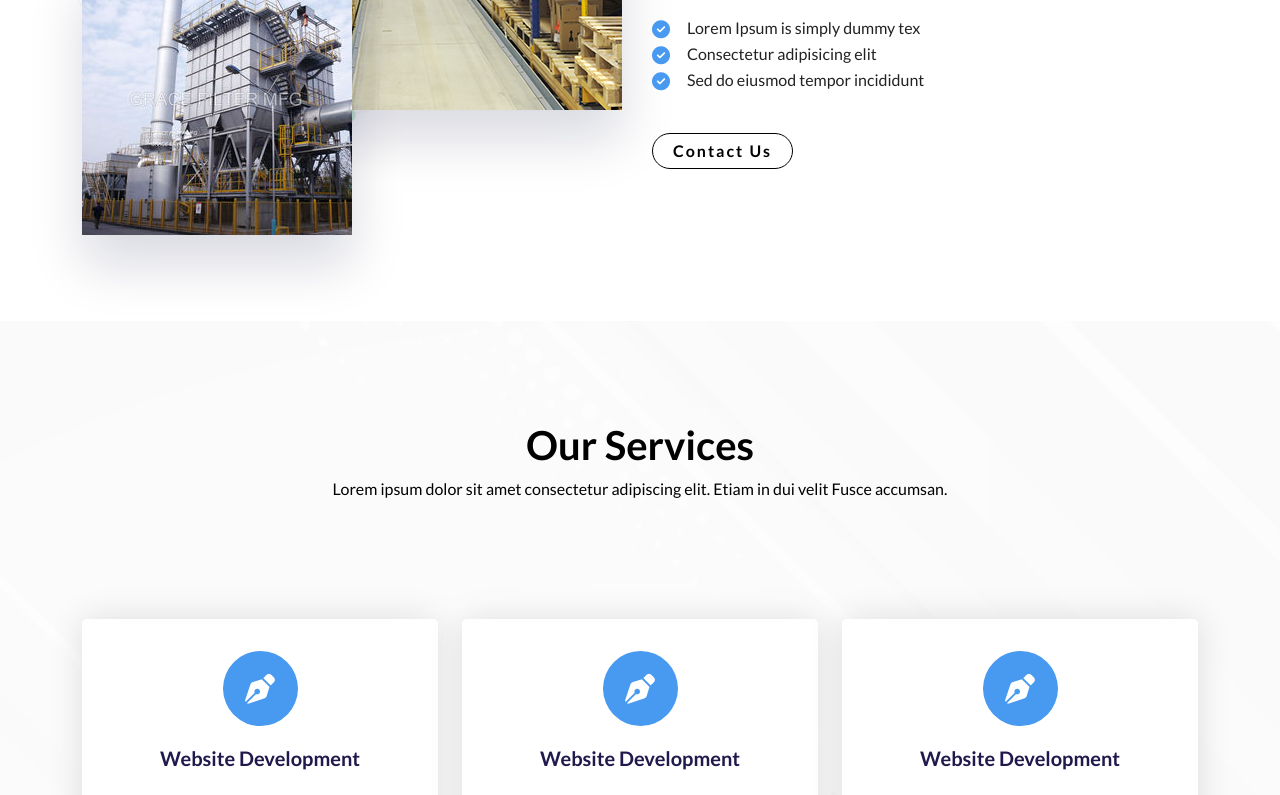
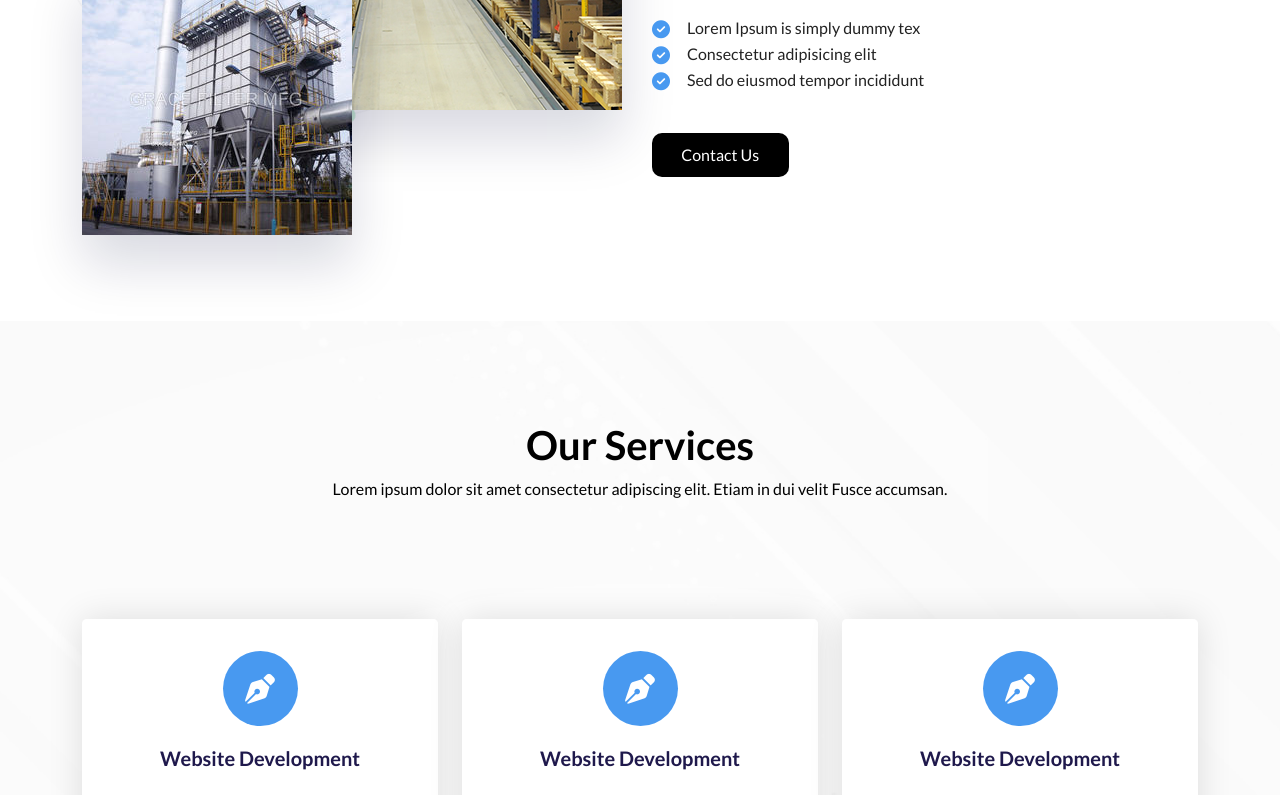
Before and after one commit to chiku3412/angularDemo, an Angular app: page / in a window 1280 px wide. Shown: the part 1320-2115 px from the top of the page. Built offline with nearby package versions, Linux system fonts and the light colour scheme.

Commit message:
changes commited

```diff
--- a/src/app/career/vacancy/vacancy.component.html
+++ b/src/app/career/vacancy/vacancy.component.html
@@ -16,7 +16,7 @@
                 </ng-container>
                 <div class="col-3">
                     <button class="btn-solid w-100">
-                        Filter
+                        <span>&#10145;</span> Filter
                     </button>
                 </div>
             </div>
@@ -42,11 +42,11 @@
                         </li>
                     </ul>
                 </div>
-                <button class="btn-solid me-3">
-                    Read More
+                <button class="btn-solid me-3 px-4">
+                    <span>&#10145;</span> Read More
                 </button>
-                <button class="btn-solid">
-                    Apply
+                <button class="btn-solid px-5">
+                    <span>&#10145;</span> Apply
                 </button>
             </div>
         </div>
--- a/src/app/footer/footer.component.html
+++ b/src/app/footer/footer.component.html
@@ -19,6 +19,6 @@
         <div class="wave" id="wave4"></div>
     </div>
     <p>
-        Copyright © <script>document.write(new Date().getFullYear());</script> All Rights Reserved | Made With <i class="fa fa-heart"></i> By Skyline Infosoft
+        Copyright © <script>document.write(new Date().getFullYear());</script> All Rights Reserved | Made With <i class="fa fa-heart"></i> By Chirag Patel
     </p>
 </footer>
--- a/src/app/header/header.component.html
+++ b/src/app/header/header.component.html
@@ -1,7 +1,8 @@
 <nav id="singlepage-nav" class="navbar navbar-expand-lg" [ngClass]="{'scrolled': isScrolled}">
     <div class="container">
         <a draggable="false" class="navbar-brand">
-            <img src="../../assets/Images/logo.png" class="img-fluid" alt="Skyline Infosoft" />Skyline <span>Infosoft</span>
+            <!-- <img src="../../assets/Images/logo.png" class="img-fluid" alt="Skyline Infosoft" /> -->
+            Chirag <span>Patel</span>
         </a>
         <button class="nav-toggle d-lg-none" data-bs-toggle="offcanvas" data-bs-target="#offcanvasExample" aria-controls="offcanvasExample">
             <i class="fas fa-bars"></i>
--- a/src/app/main-page/about/about.component.html
+++ b/src/app/main-page/about/about.component.html
@@ -48,10 +48,10 @@
                             Sed do eiusmod tempor incididunt
                         </li>
                     </ul>
-                    <div class="btn-box">
-                        <a href="#" class="theme-btn btn-solid">
-                            Contact Us
-                        </a>
+                    <div class="btn-box w-25">
+                        <button class="btn-solid w-100">
+                            <span>&#10145;</span> Contact Us
+                        </button>
                     </div>
                 </div>
             </div>
--- a/src/app/main-page/contact/contact.component.html
+++ b/src/app/main-page/contact/contact.component.html
@@ -31,8 +31,8 @@
                                         <div *ngIf="firstGroup['message']?.invalid && isSubmitted" class="error-message">
                                             Message is required.
                                           </div>
-                                        <button type="submit" class="theme-btn btn-solid mt-4 w-100" (click)="onShowData()">
-                                            Submit
+                                        <button type="submit" class="btn-solid mt-4 w-50" (click)="onShowData()">
+                                            <span>&#10145;</span> Submit
                                         </button>
                                     </form>
                                 </div>
--- a/src/app/main-page/home-banner/home-banner.component.html
+++ b/src/app/main-page/home-banner/home-banner.component.html
@@ -6,6 +6,10 @@
       </div>
     </div>
   </div>
+
+  <!-- <video id="myVideo" muted loop autoplay>
+    <source src="../../../assets/video/home-baner.mp4" type="video/mp4" />
+  </video> -->
 
   <!-- Wave SVG -->
   <svg xmlns="http://www.w3.org/2000/svg" xmlns:xlink="http://www.w3.org/1999/xlink" viewBox="0 24 150 28" preserveAspectRatio="none">
--- a/src/app/main-page/home-banner/home-banner.component.scss
+++ b/src/app/main-page/home-banner/home-banner.component.scss
@@ -5,6 +5,9 @@
     background-position: center;
     height: 100vh;
     width: 100%;
+    #myVideo {
+        width: 100%;
+    }
     .gradient {
         &:after {
             content: "";
--- a/src/styles.scss
+++ b/src/styles.scss
@@ -39,45 +39,31 @@ html {
     scrollbar-width: thin;
 }
 .btn-solid {
-    position: relative;
-    outline: none;
-    display: inline-block;
-    cursor: pointer;
-    padding: 5px 20px;
-    overflow: hidden;
-    font-weight: 600;
-    z-index: 2;
-    background-color: transparent;
-    color: #000;
-    border: 1px solid #000;
-    transition: all 0.35s ease-in;
-    border-radius: 30px;
-    letter-spacing: 2px;
-    &:after {
+    background: black;
+	border: none;
+	color: white;
+	display: inline-block;
+	overflow: hidden;
+	padding: 10px 20px;
+	position: relative;
+	text-decoration: none;
+	transition: .4s ease-in-out, padding .4s ease-in-out;
+    border-radius: 10px;
+    span {
+        display: block;
+        font-size: 50px;
+        height: 0;
+        line-height: 0;
         position: absolute;
-        content: "";
-        width: 100%;
-        height: 100%;
-        z-index: -1;
-        left: 0;
-        top: 0;
-        background-color: #000;
-        transform-origin: 0 50%;
-        transform: scaleX(0);
-        transition: all 0.5s ease-in;
+        top: 50%;
+        right: 100%;
+        transition: all .4s ease-in-out;
     }
     &:hover {
-        color: #fff;
-    }
-    &:hover:after {
-        text-align: center;
-        left: 0;
-        top: 0;
-        margin: 0 auto;
-        width: 100%;
-        height: 100%;
-        transform: scaleX(1);
-        transition-timing-function: cubic-bezier(0.52, 1.64, 0.37, 0.66);
+        background: #222;
+        span {
+            right: 87%;
+        }
     }
 }
 .fancy-title-view1 {
```
Also changed, not shown: 1 other file (tests, documents, lock files or other folders).
